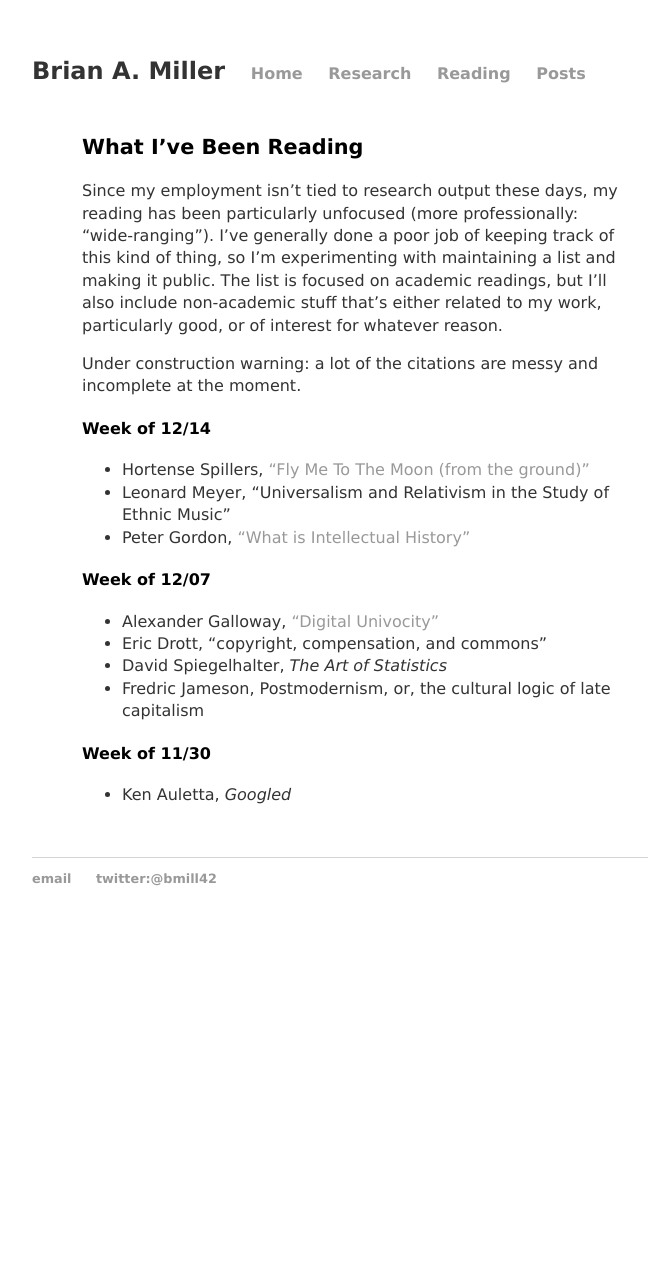
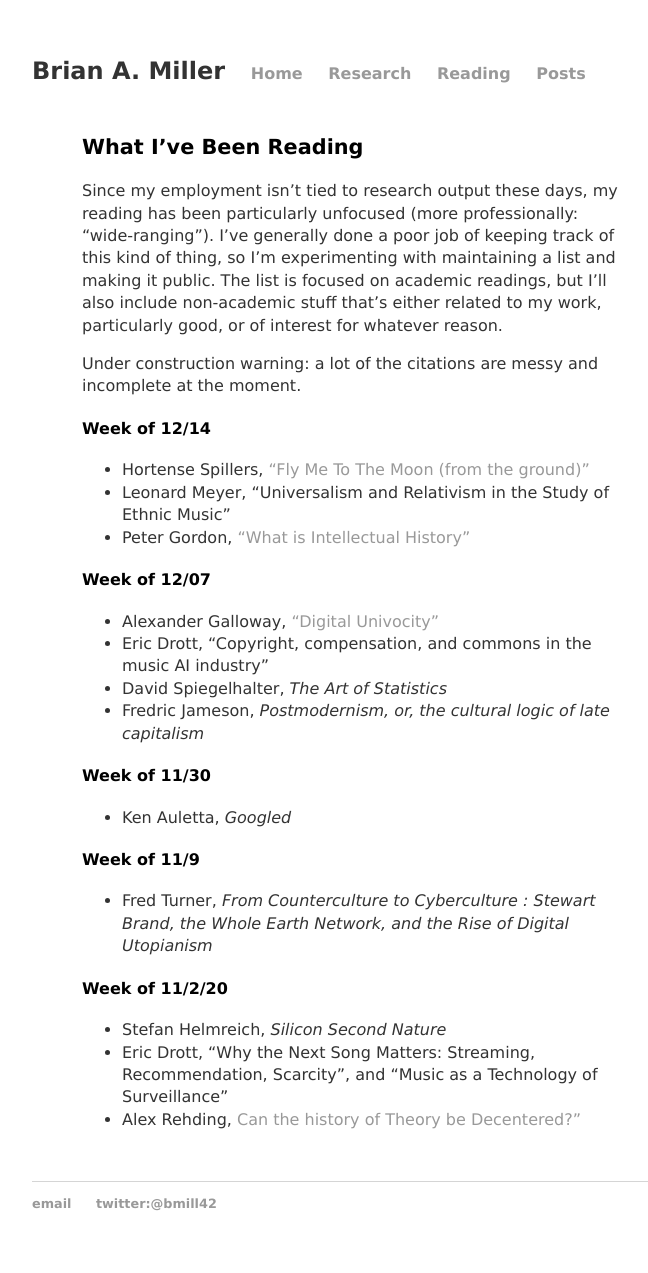
Before and after one commit to bmill42/bmill42.github.io, a Jekyll site: the page built from reading/index.md, in a window 1280 px wide. Shown: the whole page, without its empty margins (168-816 px from the left). Built offline with Jekyll 4.4.1, drawn with Linux system fonts in a browser that asks for light colours; before the commit the page ends 948 px from its top, so only the background shows below that.

Commit message:
updating readings

```diff
--- a/_layouts/default.html
+++ b/_layouts/default.html
@@ -1,4 +1,5 @@
 <!DOCTYPE html>
+<meta name="viewport" content="width=device-width, initial-scale=1.0">
 <html>
   <head>
     <title>{{ page.title }}</title>
--- a/reading/index.md
+++ b/reading/index.md
@@ -18,9 +18,20 @@ Under construction warning: a lot of the citations are messy and incomplete at t
 #### Week of 12/07
 
 - Alexander Galloway, [“Digital Univocity”](http://cultureandcommunication.org/galloway/digital-univocity#more-2070)
-- Eric Drott, “copyright, compensation, and commons”
+- Eric Drott, "Copyright, compensation, and commons in the music AI industry"
 - David Spiegelhalter, _The Art of Statistics_
-- Fredric Jameson, Postmodernism, or, the cultural logic of late capitalism
+- Fredric Jameson, _Postmodernism, or, the cultural logic of late capitalism_
 
 #### Week of 11/30
+
 - Ken Auletta, _Googled_
+
+#### Week of 11/9
+
+- Fred Turner, _From Counterculture to Cyberculture : Stewart Brand, the Whole Earth Network, and the Rise of Digital Utopianism_
+
+#### Week of 11/2/20
+
+- Stefan Helmreich, _Silicon Second Nature_
+- Eric Drott, “Why the Next Song Matters: Streaming, Recommendation, Scarcity”, and "Music as a Technology of Surveillance"
+- Alex Rehding, [Can the history of Theory be Decentered?”](https://historyofmusictheory.wordpress.com/2020/04/03/can-the-history-of-theory-be-decentered-part-i-prequel-five-classics/)
```
Also changed, not shown: other parts of reading/index.md (+1 -1 lines).
